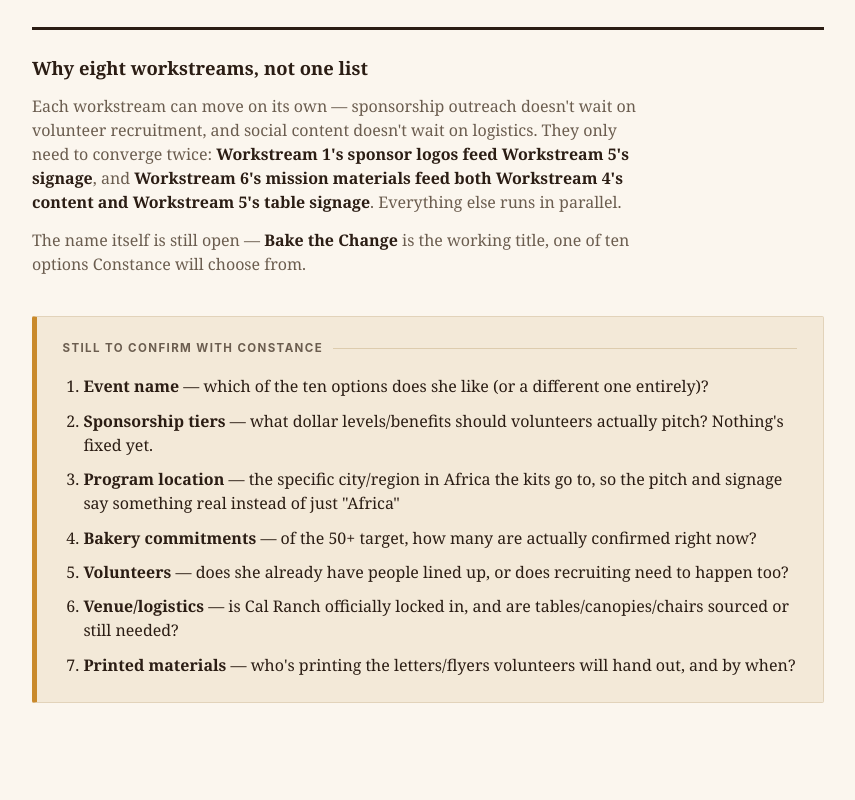
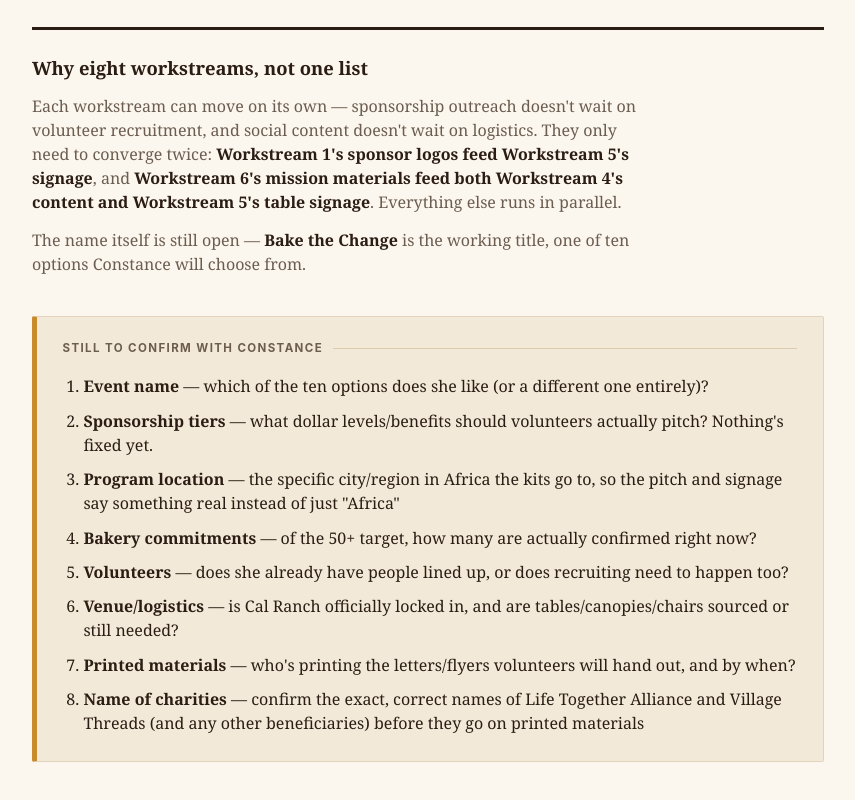
Before and after one commit to dogdanjr/bake-the-change, a plain HTML site: page index.html in a window 1280 px wide. Shown: the part 1173-1973 px from the top of the page, without its empty margins (212-1067 px from the left). Drawn offline with Linux system fonts and the light colour scheme.

Commit message:
Add charity name confirmation to the Constance checklist

```diff
--- a/index.html
+++ b/index.html
@@ -387,6 +387,7 @@
         <li><b>Volunteers</b> — does she already have people lined up, or does recruiting need to happen too?</li>
         <li><b>Venue/logistics</b> — is Cal Ranch officially locked in, and are tables/canopies/chairs sourced or still needed?</li>
         <li><b>Printed materials</b> — who's printing the letters/flyers volunteers will hand out, and by when?</li>
+        <li><b>Name of charities</b> — confirm the exact, correct names of Life Together Alliance and Village Threads (and any other beneficiaries) before they go on printed materials</li>
       </ol>
     </div>
   </section>
```
